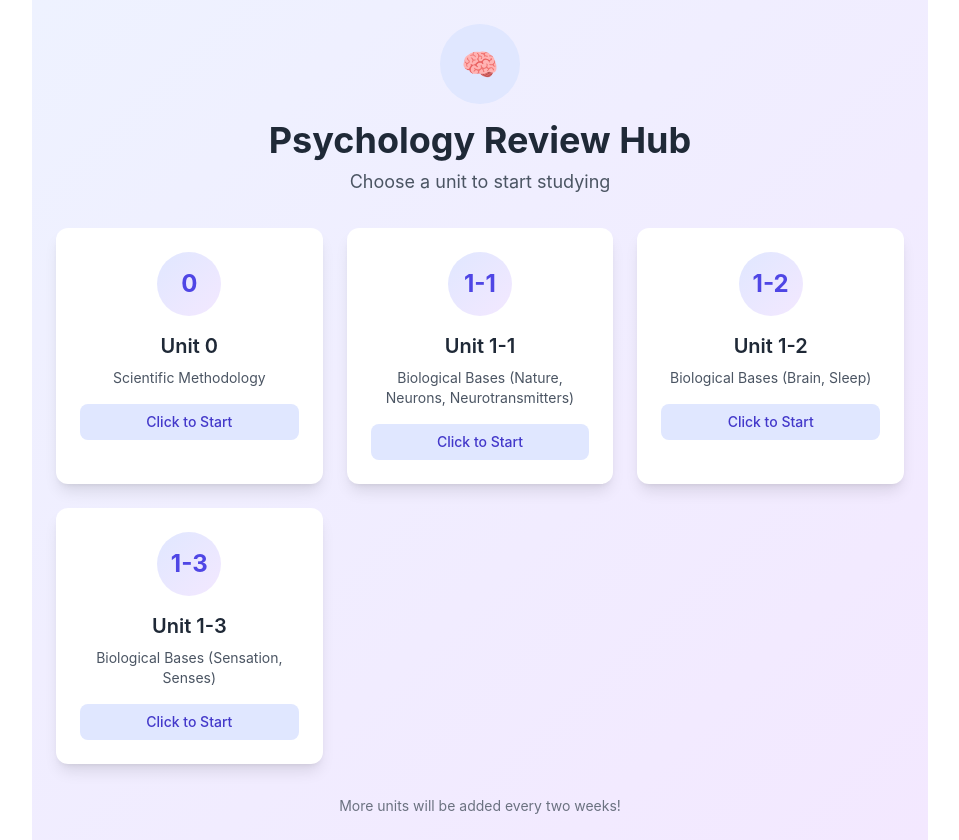
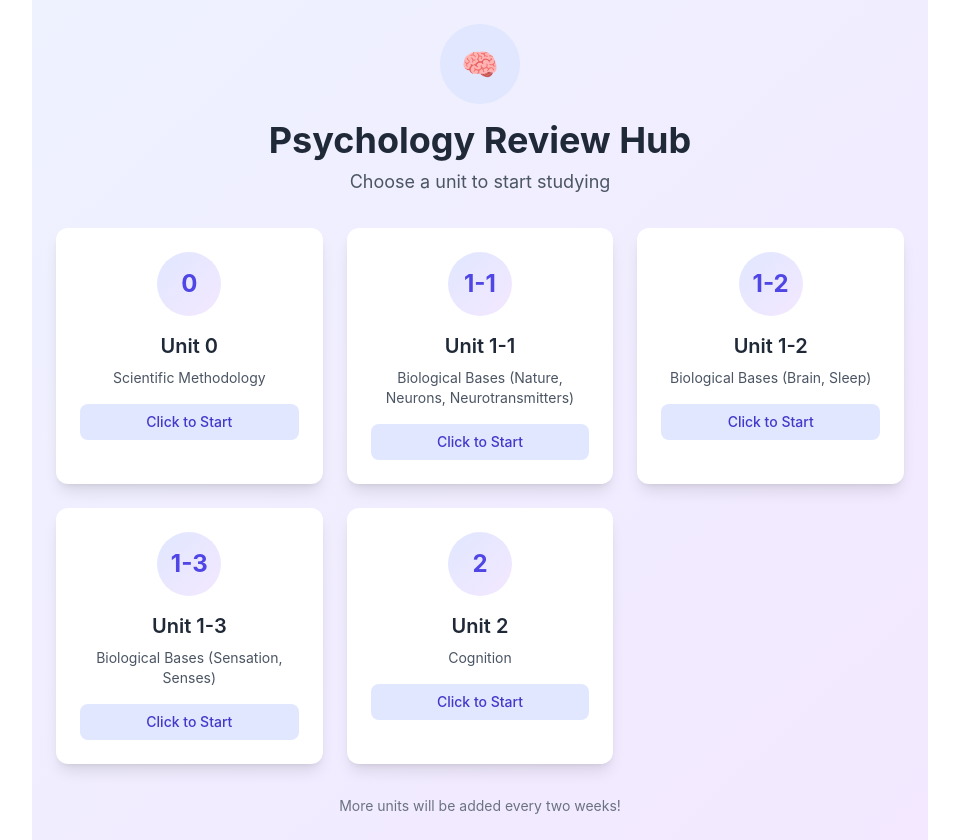
Before and after one commit to icssac/appsychunit0, a React (Create React App) app: page / in a window 1280 px wide. Shown: the whole page, without its empty margins (160-1119 px from the left). Built offline with nearby package versions, Linux system fonts and the light colour scheme.

Commit message:
Update App unit 2.js

```diff
--- a/src/App.js
+++ b/src/App.js
@@ -45,6 +45,7 @@ const FlashcardStudyApp = () => {
     { id: 'unit1-1', name: 'Unit 1-1', description: 'Biological Bases (Nature, Neurons, Neurotransmitters)', fileName: 'UNIT1-1.csv' },
     { id: 'unit1-2', name: 'Unit 1-2', description: 'Biological Bases (Brain, Sleep)', fileName: 'UNIT1-2.csv' },
     { id: 'unit1-3', name: 'Unit 1-3', description: 'Biological Bases (Sensation, Senses)', fileName: 'UNIT1-3.csv' },
+    { id: 'unit2', name: 'Unit 2', description: 'Cognition', fileName: 'UNIT2.csv' },
     // Add more units here as you create them:
     // { id: 'unit1', name: 'Unit 1', description: 'Research Methods', fileName: 'UNIT1.csv' },
     // { id: 'unit2', name: 'Unit 2', description: 'Biological Psychology', fileName: 'UNIT2.csv' },
```
